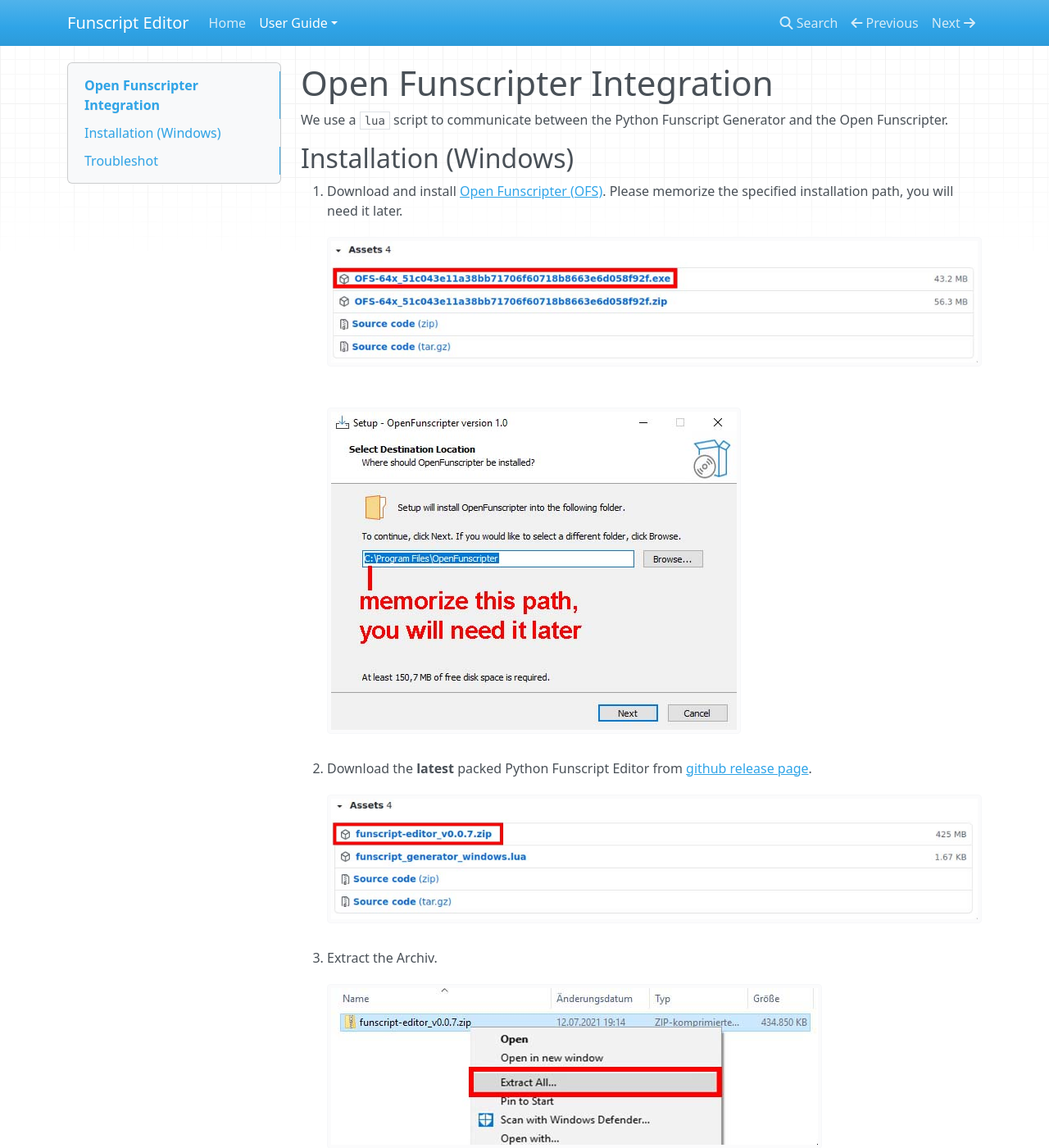
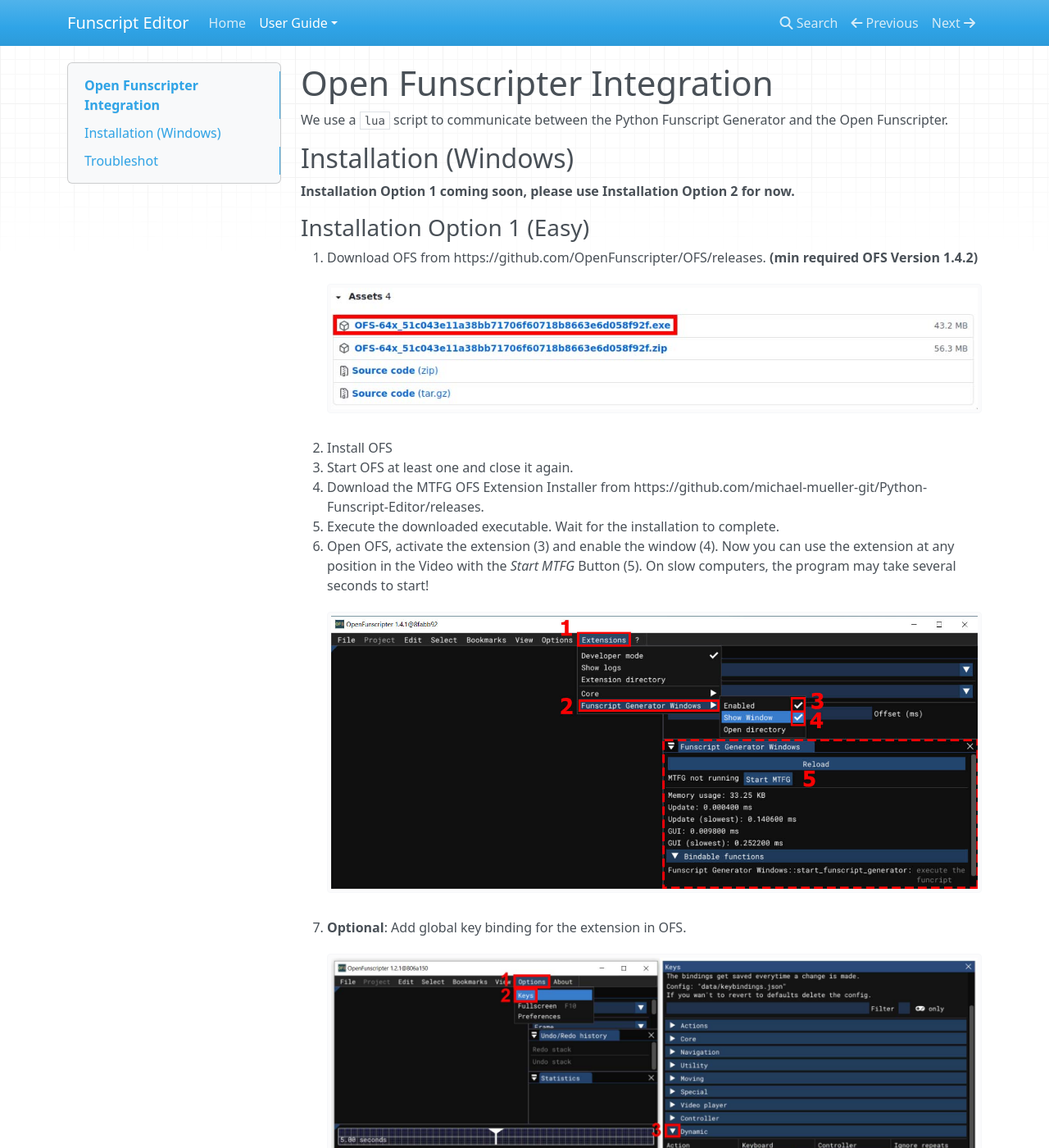
Before and after one commit to michael-mueller-git/Python-Funscript-Editor, an MkDocs documentation site: the page built from docs/app/docs/user-guide/ofs-integration.md, in a window 1280 px wide and 1400 px high. Shown: the whole window at 82% size. Built offline with MkDocs 1.6.1, drawn with Linux system fonts in a browser that asks for light colours; nearby versions of some CDN libraries; some of the changed text lies outside the part shown.

Commit message:
test workflow

```diff
--- a/docs/app/docs/user-guide/ofs-integration.md
+++ b/docs/app/docs/user-guide/ofs-integration.md
@@ -3,6 +3,23 @@
 We use a `lua` script to communicate between the Python Funscript Generator and the Open Funscripter.
 
 ## Installation (Windows)
+
+**Installation Option 1 coming soon, please use Installation Option 2 for now.**
+
+### Installation Option 1 (Easy)
+
+1. Download OFS from https://github.com/OpenFunscripter/OFS/releases. **(min required OFS Version 1.4.2)**
+   <br> ![OFS Download](./images/ofs_installation_01.jpg)
+2. Install OFS
+3. Start OFS at least one and close it again.
+4. Download the MTFG OFS Extension Installer from https://github.com/michael-mueller-git/Python-Funscript-Editor/releases.
+5. Execute the downloaded executable. Wait for the installation to complete.
+6. Open OFS, activate the extension (3) and enable the window (4). Now you can use the extension at any position in the Video with the _Start MTFG_ Button (5). On slow computers, the program may take several seconds to start!
+   <br> ![Activate Extension](./images/ofs_extension_02.jpg)
+7. **Optional**: Add global key binding for the extension in OFS.
+   <br> ![Assign an Shortcut](./images/ofs_extension_03.jpg)
+
+### Installation Option 2
 
 1. Download and install [Open Funscripter (OFS)](https://github.com/OpenFunscripter/OFS/releases). Please memorize the specified installation path, you will need it later.
    <br> ![OFS installation Step 1](./images/ofs_installation_01.jpg)
```
Also changed, not shown: contrib/Installer/README.md, contrib/Installer/docs/ofs_installation_01.jpg (deleted), docs/app/docs/user-guide/images/ofs_extension_02.jpg (renamed from contrib/Installer/docs/ofs_extension_02.jpg), docs/app/docs/user-guide/images/ofs_extension_03.jpg (renamed from contrib/Installer/docs/ofs_extension_03.jpg), 1 other file.
